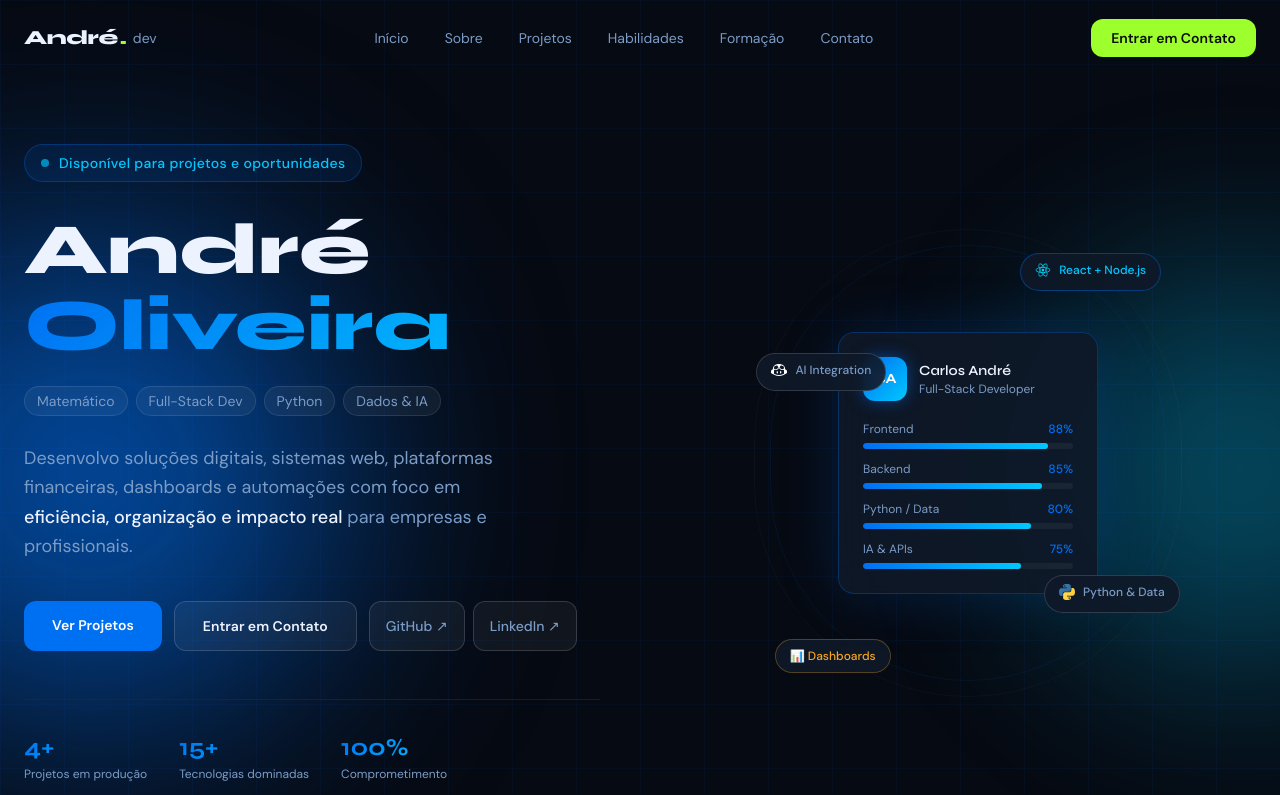
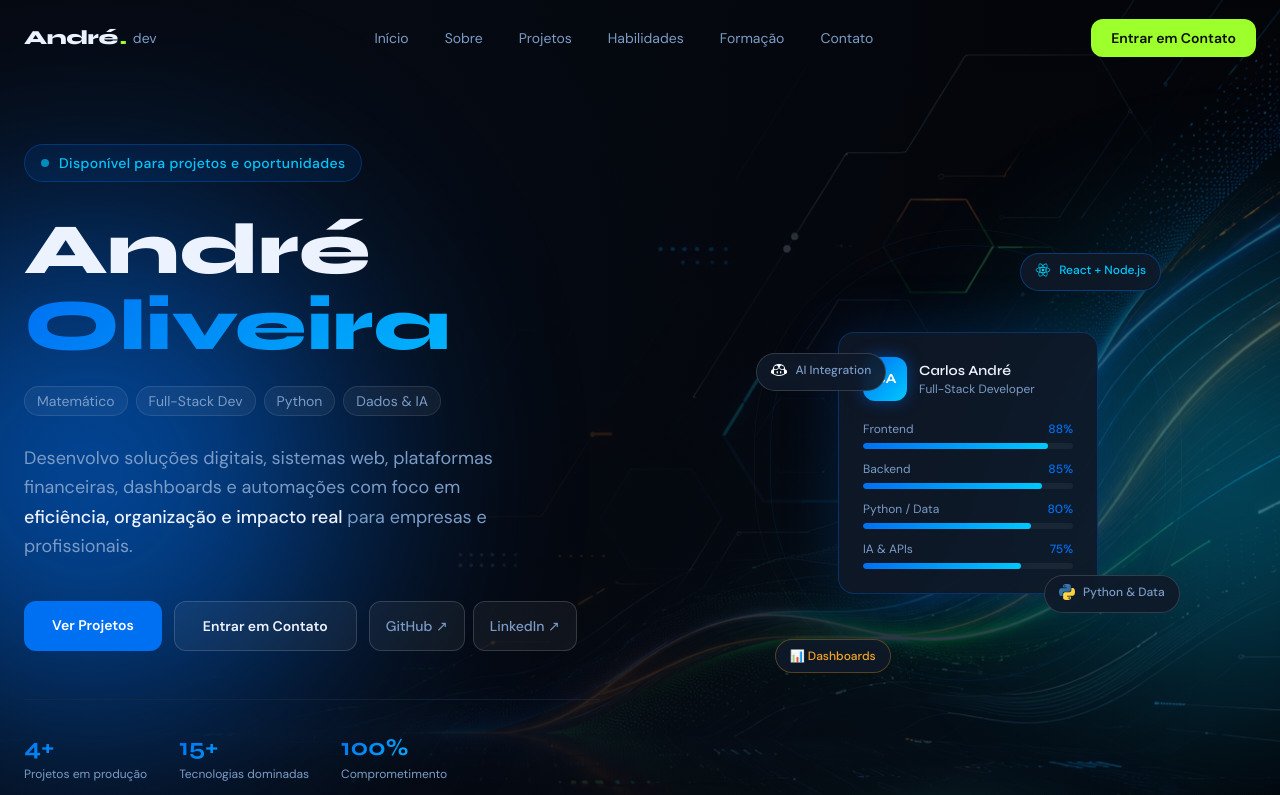
Before and after one commit to Andreoliver998/portfolio-profissional-carlos-andre, a React (Vite) app: page / in a window 1280 px wide. Shown: the top 795 px of the page. Built offline with nearby package versions, Linux system fonts and the light colour scheme.

Commit message:
Update hero fold background

```diff
--- a/src/components/Hero.jsx
+++ b/src/components/Hero.jsx
@@ -1,5 +1,6 @@
 import { useEffect, useRef } from 'react'
 import { socialLinks } from '../data/socialLinks.js'
+import heroTechBg from '../assets/hero/hero-tech-bg.png'
 import copilotIcon from '../assets/social/github-copilot.svg'
 import pythonIcon from '../assets/social/python.svg'
 import reactIcon from '../assets/social/react.svg'
@@ -47,7 +48,14 @@ export default function Hero() {
   }, [])
 
   return (
-    <section id="home" className="relative min-h-screen flex items-center overflow-hidden grid-bg">
+    <section id="home" className="relative min-h-screen flex items-center overflow-hidden bg-[#060A12]">
+
+      <div
+        className="absolute inset-0 hero-image-bg pointer-events-none"
+        style={{ backgroundImage: `url(${heroTechBg})` }}
+      />
+
+      <div className="absolute inset-0 hero-image-overlay pointer-events-none" />
 
       {/* ── Orbes de fundo ─────────────────────────────── */}
       <div className="absolute inset-0 pointer-events-none">
--- a/src/index.css
+++ b/src/index.css
@@ -83,6 +83,23 @@ body {
     linear-gradient(rgba(0, 112, 243, 0.05) 1px, transparent 1px),
     linear-gradient(90deg, rgba(0, 112, 243, 0.05) 1px, transparent 1px);
   background-size: 64px 64px;
+}
+
+.hero-image-bg {
+  background-position: center right;
+  background-repeat: no-repeat;
+  background-size: cover;
+  opacity: 0.9;
+  filter: saturate(1.05) contrast(1.04) brightness(0.62);
+  transform: scale(1.02);
+}
+
+.hero-image-overlay {
+  background:
+    linear-gradient(90deg, rgba(6, 10, 18, 0.96) 0%, rgba(6, 10, 18, 0.9) 24%, rgba(6, 10, 18, 0.68) 52%, rgba(6, 10, 18, 0.34) 100%),
+    linear-gradient(180deg, rgba(6, 10, 18, 0.14) 0%, rgba(6, 10, 18, 0.32) 100%),
+    radial-gradient(circle at 18% 32%, rgba(0, 112, 243, 0.18), transparent 34%),
+    radial-gradient(circle at 78% 70%, rgba(0, 200, 255, 0.14), transparent 30%);
 }
 
 .dot-bg {
```
Also changed, not shown: src/assets/hero/hero-tech-bg.png (added).
